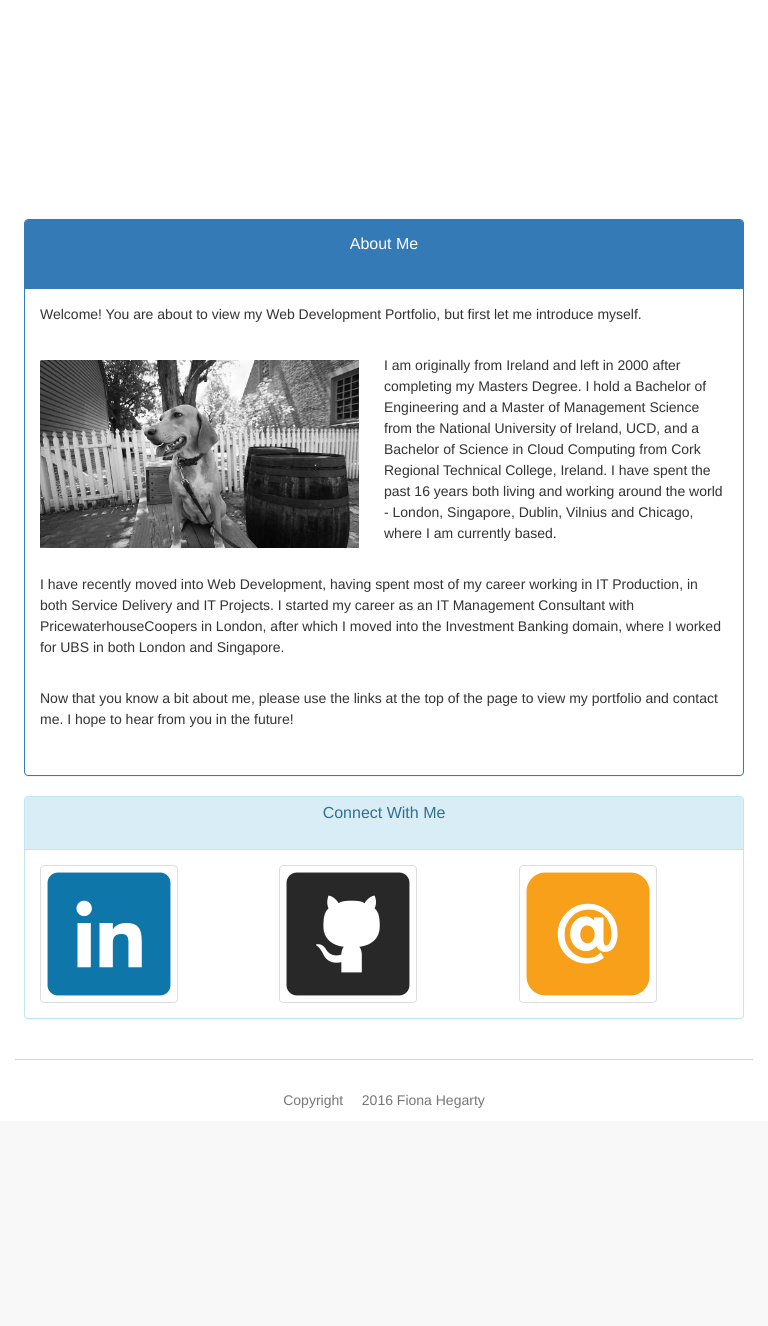
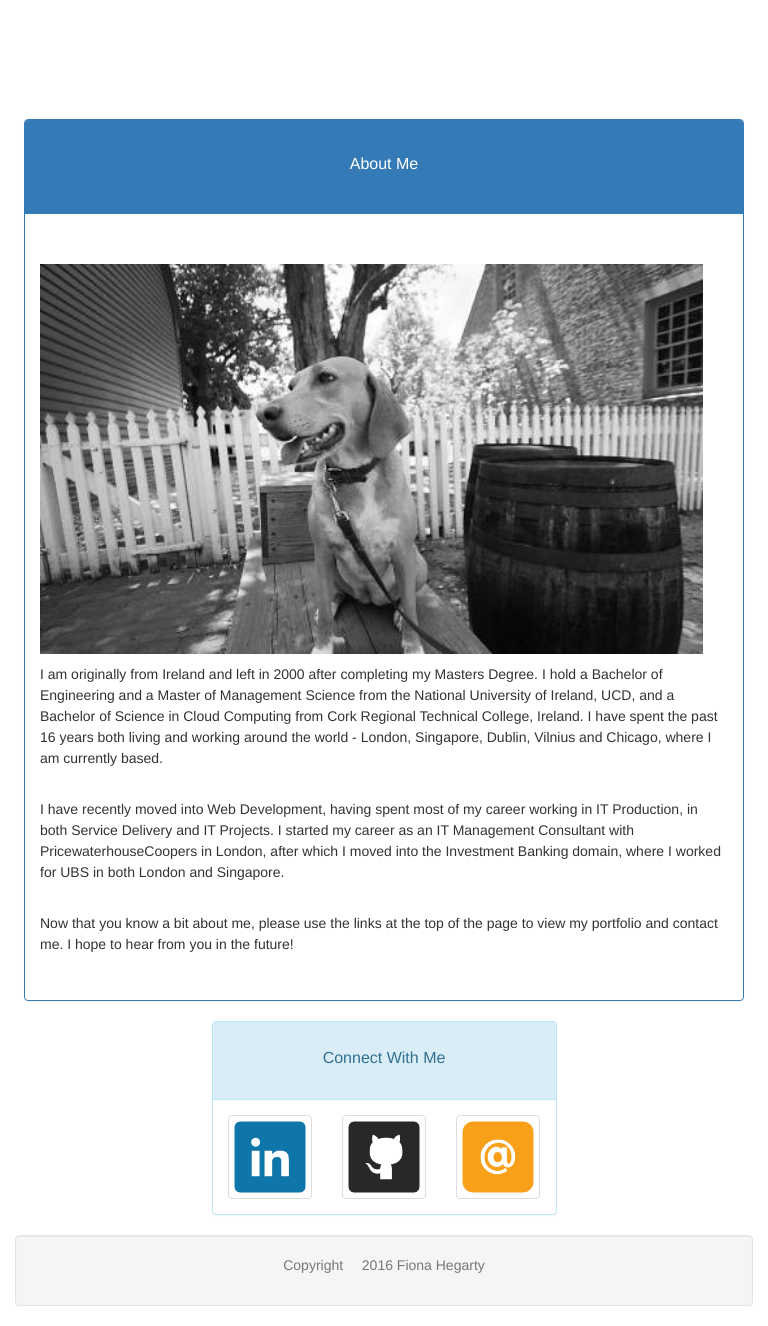
Before and after one commit to FionaHM/Bootstrap-Portfolio, a PHP site: page / in a window 768 px wide. Shown: the part 131-1457 px from the top of the page. Before the commit the page ends 1239 px from the top, so only its background shows below. Run offline with PHP 8.4, Linux system fonts and the light colour scheme; some libraries are stand-ins or nearby versions; some web fonts are replaced.

Commit message:
first page index.html complete with Bootstrap template

```diff
--- a/index.html
+++ b/index.html
@@ -4,6 +4,8 @@
 	<title></title>
 	<!-- I selected the Yeti Theme from Bootswatch - this is available on the bootstrapcdn. -->
 	<link rel="stylesheet" type="text/css" href="https://maxcdn.bootstrapcdn.com/bootswatch/3.3.7/simplex/bootstrap.min.css">
+
+
 	<link rel="stylesheet" type="text/css" href="style.css">
 	<meta name="viewport" content="width=device-width, initial-scale=1">
 </head>
@@ -27,25 +29,29 @@
 <!-- Main content section -->
 <div class="container">
 	<div class="row">
-	   <div class="col-md-8">
+	   <div class="col-md-8 col-xs-12">
 		   <div class="panel panel-primary">
 		   		<div class="panel-heading">
-				    <h3 class="panel-title">About Me</h3><br>
+				    <h3 class="panel-title text-center">About Me</h3><br>
 				</div>
+
 			  	<div class="panel-body">
-			  		<p>Welcome! You are about to view my Web Development Portfolio, but first let me introduce myself. </p><br>
-			  		<img src="assets/images/me_768.jpg" alt="Fiona Hegarty" class="img-rounded img-responsive image-format">
+			  		<p id="hide-p1-s-xs">Welcome! You are about to view my Web Development Portfolio, but first let me introduce myself. </p><br>
+			  		<img src="assets/images/me_768.jpg" alt="Fiona Hegarty" class="img-rounded img-responsive image-format" id="main-image-md">
 			    	 <p>I am originally from Ireland and left in 2000 after completing my Masters Degree. I hold a Bachelor of Engineering and a Master of Management Science from the National University of Ireland, UCD, and a Bachelor of Science in Cloud Computing from Cork Regional Technical College, Ireland. I have spent the past 16 years both living and working around the world - London, Singapore, Dublin, Vilnius and Chicago, where I am currently based.</p><br>
                      <p>I have recently moved into Web Development, having spent most of my career working in IT Production, in both Service Delivery and IT Projects.  I started my career as an IT Management Consultant with PricewaterhouseCoopers in London, after which I moved into the Investment Banking domain, where I worked for UBS in both London and Singapore.</p><br>
                      <p>Now that you know a bit about me, please use the links at the top of the page to view my portfolio and contact me. I hope to hear from you in the future!</p></br>
 			 	</div>
 		   </div>
 	   </div>
-	   <div class="col-md-4">
+	   <div class="col-md-1 col-xs-3">
+	   </div>
+	   <div class="col-md-3 col-xs-6">
 	        	<div class="panel panel-info">
 					<div class="panel-heading">
 				    	<h4 class="panel-title">Connect With Me</h4><br>
 					</div>
+
 			  		<div class="panel-body">
 			  			<div class="row">
 			  				<div class="col-md-4 col-s-4 col-xs-4">
@@ -66,10 +72,9 @@
 <!-- Sticky footer -->
 <footer class="footer">
     <div class="container-fluid text-center">
-    	<br>
-    		<p class="underline"></p><br>
-        	<p class="text-muted">Copyright <span class="glyphicon glyphicon-copyright-mark" aria-hidden="true"></span> 2016 Fiona Hegarty</p>
-        </div>
+	    <div class="well">
+	        	<p class="text-muted">Copyright <span class="glyphicon glyphicon-copyright-mark" aria-hidden="true"></span> 2016 Fiona Hegarty</p>
+	    </div>
 	</div>
 </footer>
 
--- a/style.css
+++ b/style.css
@@ -11,10 +11,8 @@ h2 {
 	font-size: 20px;
 }
 h3 {
-	text-align: center;
 	margin: auto;
 	line-height: 3;
-	font-size: 18px;
 }
 h4 {
 	text-align: center;
@@ -34,7 +32,7 @@ p{
 }
 /* classes */
 .panel-heading {
-	padding: 0px 0px 0px 0px;
+	padding: 20px 15px 5px 15px;
 }
 .underline {
 	border-bottom: solid;
@@ -46,21 +44,43 @@ p{
 	margin: auto;
 	float: left;
 	width: 50%;
-	padding: 5px 25px 10px 0px;
+	padding: 15px 25px 10px 0px;
 
 }
 
 
 /* navbar covers content at smaller screen sizes - need more padding */
-@media (max-width: 640px) {
+/*@media (max-width: 640px) {
+  body {
+    padding-top: 250px;
+
+
+  }
+  #main-image-md {
+  	display : none;
+  }
+  .image-format {
+	margin: auto;
+	width: 50%;
+	padding: 15px 25px 10px 0px;
+
+}
+}*/
+@media (max-width: 768px){
   body {
     padding-top: 250px;
 
   }
+   #main-image-md {
+  	display : block;
+  }
+  .image-format {
+	margin: auto;
+	width: 100%;
+	padding: 15px 25px 10px 0px;
+
 }
-@media (min-width: 641px) and (max-width: 768px){
-  body {
-    padding-top: 350px;
-
-  }
+#hide-p1-s-xs {
+	display:none;
 }
+}
```
